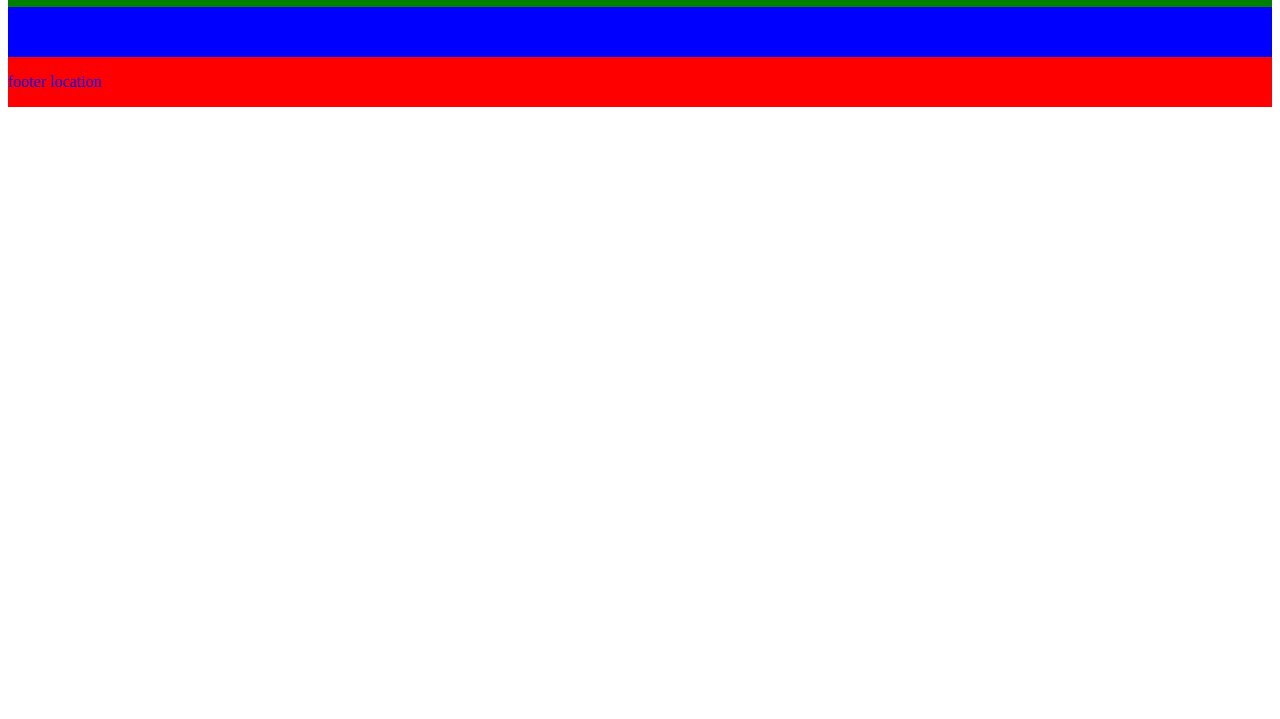
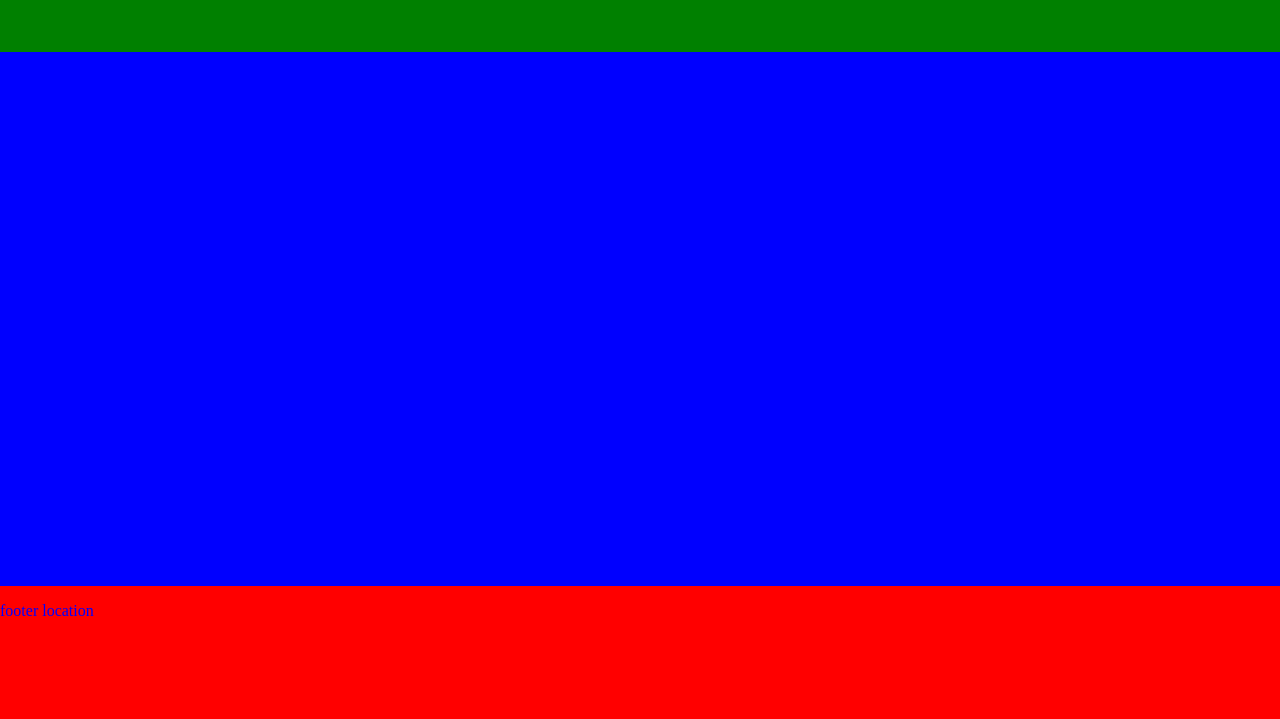
Before and after one commit to monkclock65/News-Summary, a plain HTML site: page index.html in a window 1280 px wide. Shown: the part 81-800 px from the top of the page. Drawn offline with Linux system fonts and the light colour scheme.

Commit message:
grid emcompass

```diff
--- a/styles/styles.css
+++ b/styles/styles.css
@@ -10,27 +10,36 @@ p {
     color :orange;
     font-style: italic;
 }
+
+html, body {
+    height: 100%;
+    margin: 0;
+    padding: 0;
+}
+
 .grid-container {
     display: grid;
-    grid-template-columns: auto auto auto;
-    grid-template-rows: auto;
+    grid-template-columns: 1fr 1fr 1fr;
+    grid-template-rows: 1fr 4fr 1fr;
     grid-template-areas:
         "header header header"
         "main main main"
         "footer footer footer";
+    height: 100vh;
+    width: 100vw;
 }
 
 .item1 {
     grid-area: header;
-    background-color: green
+    background-color: green;
 }
 
 .item2 {
     grid-area: main;
-    background-color: blue
+    background-color: blue;
 }
 
 .item3 {
     grid-area: footer;
-    background-color: red
+    background-color: red;
 }
```
